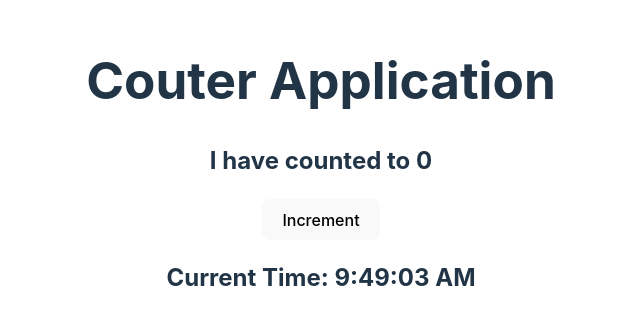
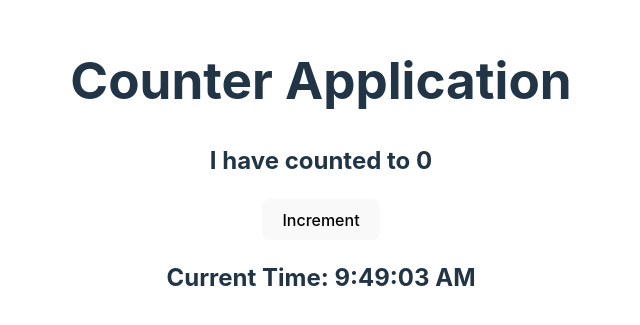
Before and after one commit to phantom-rider118/Esercizi_Develop_React, a React (Vite) app in the folder React-project/: page / in a window 1280 px wide. Shown: the part 233-558 px from the top of the page, without its empty margins (319-959 px from the left). Built offline with nearby package versions, Linux system fonts and the light colour scheme.

Commit message:
correzione sintattica del counter

```diff
--- a/React-project/src/App.jsx
+++ b/React-project/src/App.jsx
@@ -6,7 +6,7 @@ function App() {
   return (
     <>
       <div>
-        <h1>Couter Application</h1>
+        <h1>Counter Application</h1>
         <Counter initialValue={0} incrementAmount={1} />
         <Clock />
       </div>
```
